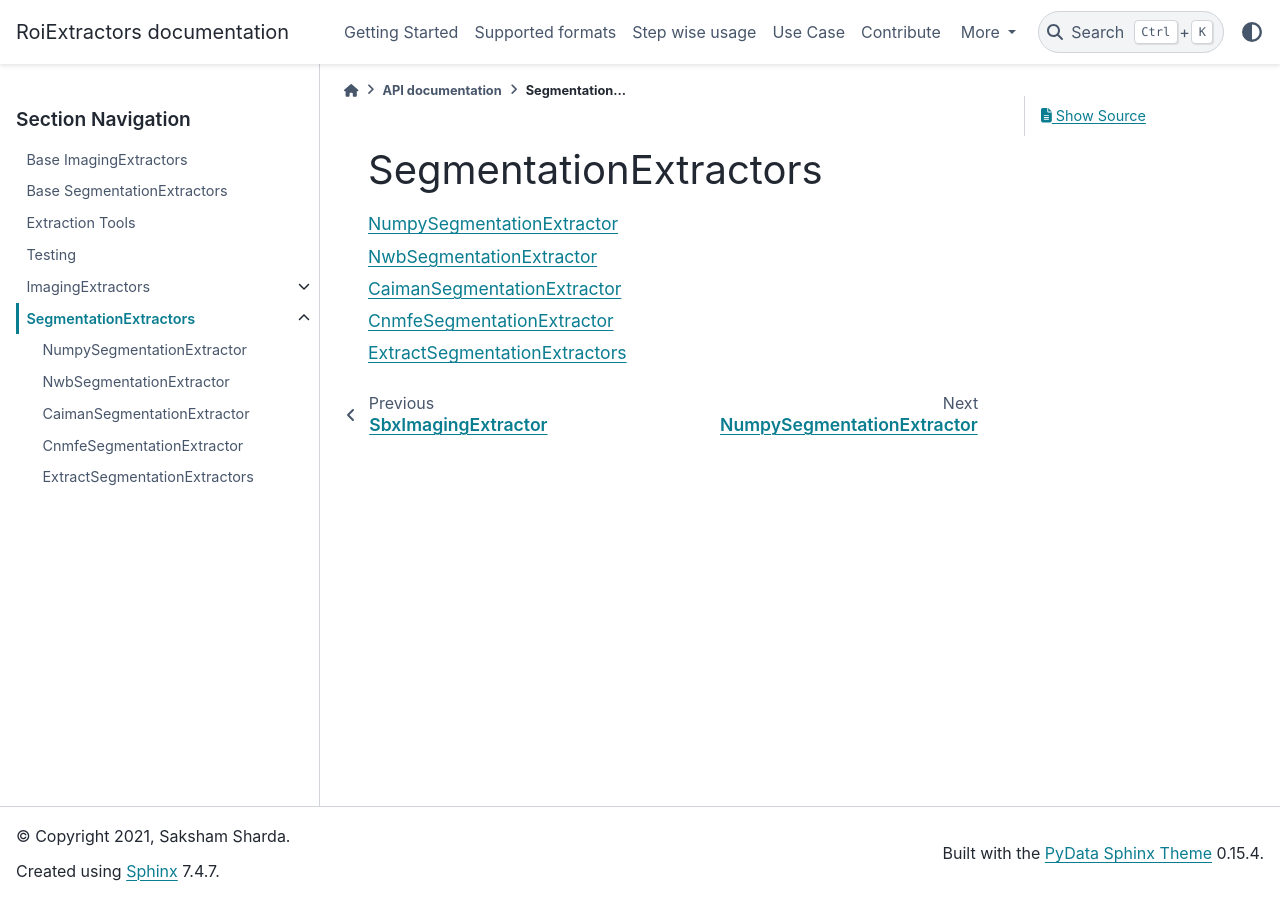
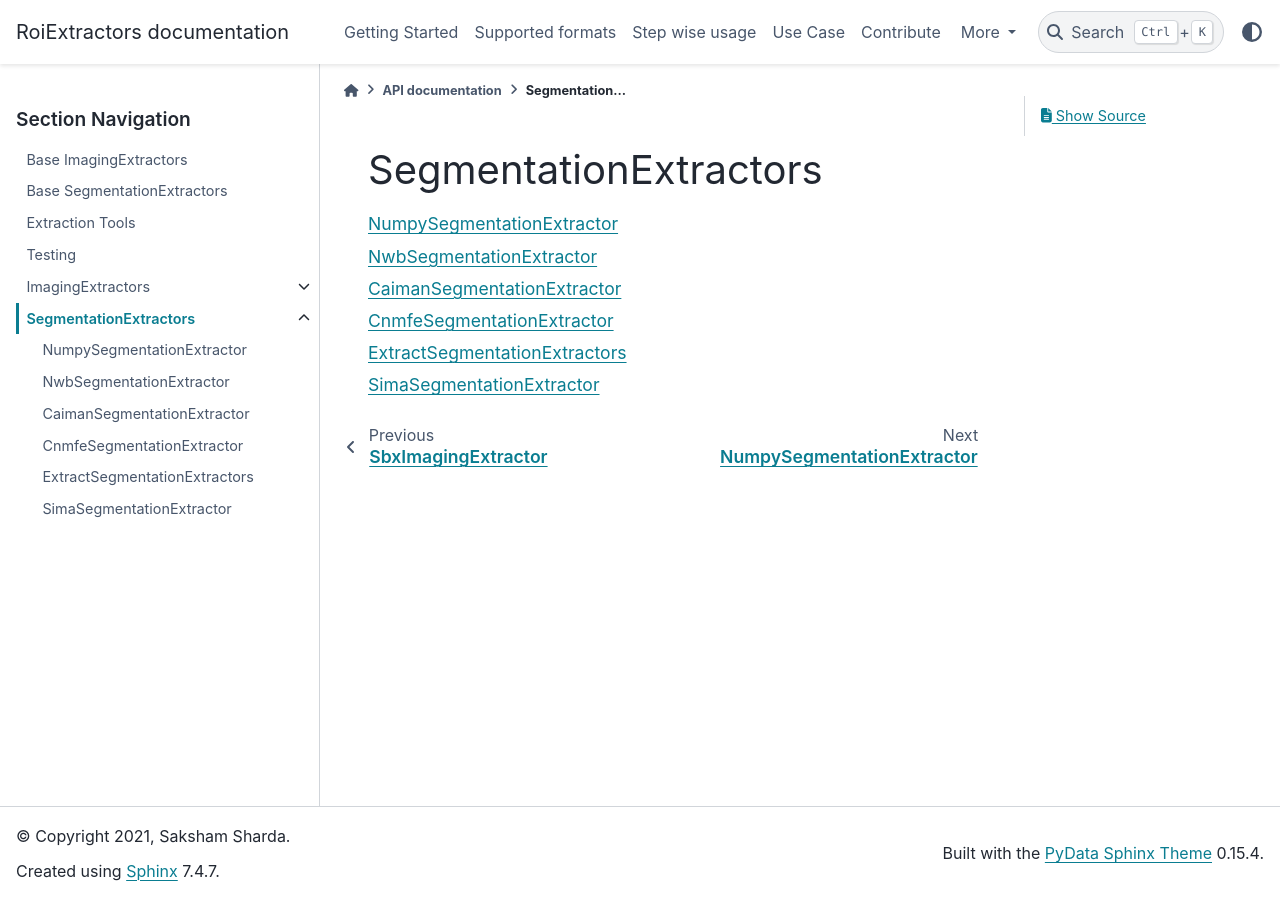
Before and after one commit to catalystneuro/roiextractors, a Sphinx documentation site: the page built from docs/source/my_api/segmentation_extractors/index.rst, in a window 1280 px wide. Built offline with Sphinx 7.4.7 and the PyData theme 0.15.4, drawn with Linux system fonts in a browser that asks for light colours.

Commit message:
added sima

```diff
--- a/docs/source/my_api/segmentation_extractors/index.rst
+++ b/docs/source/my_api/segmentation_extractors/index.rst
@@ -9,3 +9,4 @@ SegmentationExtractors
   caimansegmentationextractor
   cnmfesegmentationextractor
   extractsegmentationextractors
+  simasegmentationextractor
--- /dev/null
+++ b/docs/source/my_api/segmentation_extractors/simasegmentationextractor.rst
@@ -0,0 +1,3 @@
+SimaSegmentationExtractor
+--------------------
+.. autoclass:: roiextractors.SimaSegmentationExtractor
```
